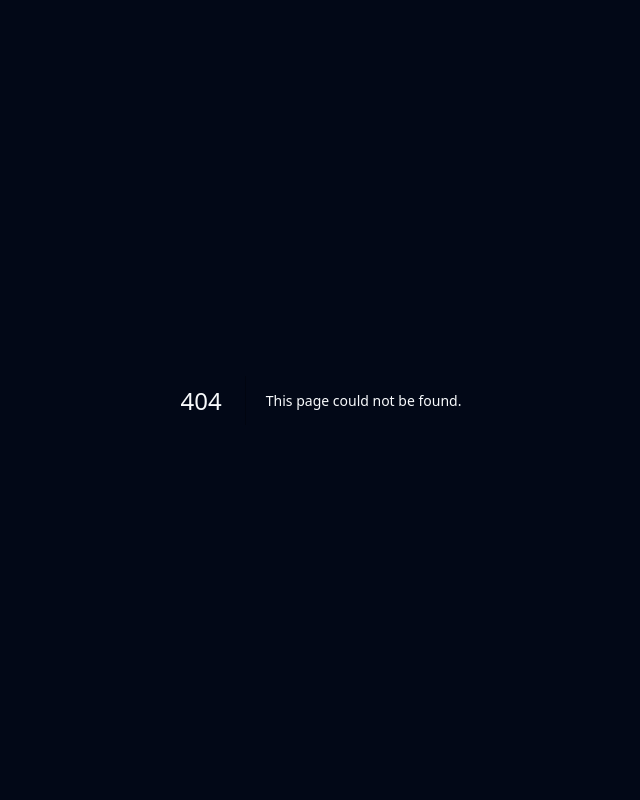
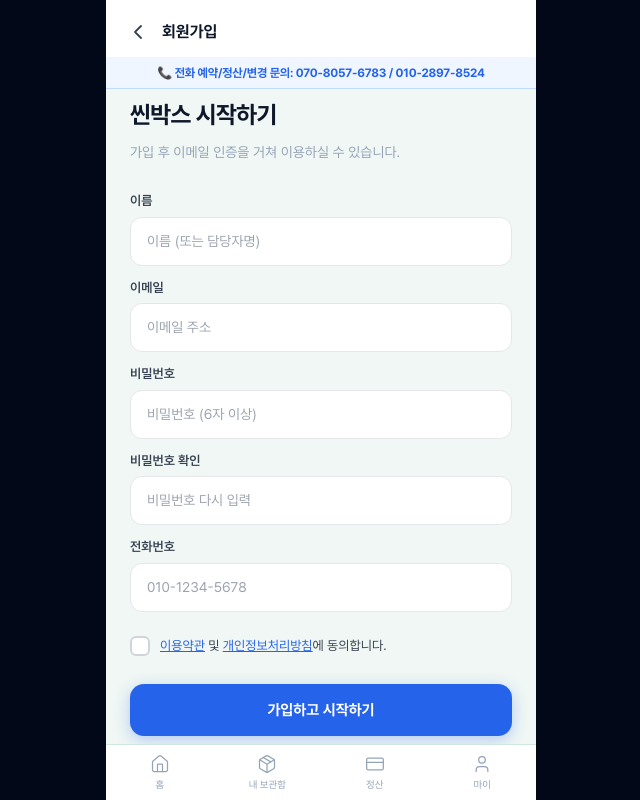
Before and after one commit to sangshin82-crypto/scene-box, a Next.js app: page /signup in a window 1280 px wide. Before the commit this address had no page. Shown: the top 800 px of the page, without its empty margins (319-959 px from the left). Built offline with nearby package versions, Linux system fonts and the light colour scheme; no server answers.

Commit message:
feat: 이메일 회원가입 페이지 추가 (이메일 인증 방식)

```diff
--- a/src/app/(customer)/page.tsx
+++ b/src/app/(customer)/page.tsx
@@ -296,6 +296,14 @@ export default function LandingPage() {
           <p style={{ textAlign: "center", fontSize: 11, color: "#94A3B8", marginTop: 8 }}>
             복잡한 정보 입력 없이 1초 만에 가입됩니다.
           </p>
+          <p style={{ textAlign: "center", fontSize: 13, color: "#6B7280", marginTop: 16 }}>
+            카카오 계정이 없으신가요?{" "}
+            <a href="/signup" style={{ color: "#2563EB", fontWeight: 600, textDecoration: "none" }}>이메일로 회원가입</a>
+          </p>
+          <p style={{ textAlign: "center", fontSize: 13, color: "#6B7280", marginTop: 16 }}>
+            카카오 계정이 없으신가요?{" "}
+            <a href="/signup" style={{ color: "#2563EB", fontWeight: 600, textDecoration: "none" }}>이메일로 회원가입</a>
+          </p>
         </div>
 
         {/* ── FOOTER INFO ── */}
--- /dev/null
+++ b/src/app/(customer)/signup/page.tsx
@@ -0,0 +1,179 @@
+"use client";
+
+import { useState } from "react";
+import { useRouter } from "next/navigation";
+import { supabase } from "@/app/lib/supabase";
+import { ChevronLeft } from "lucide-react";
+
+const BLUE = "#2563EB";
+
+export default function SignupPage() {
+  const router = useRouter();
+  const [form, setForm] = useState({
+    name: "",
+    email: "",
+    password: "",
+    passwordConfirm: "",
+    phone: "",
+  });
+  const [isSubmitting, setIsSubmitting] = useState(false);
+  const [agree, setAgree] = useState(false);
+
+  const update = (key: string, value: string) =>
+    setForm((p) => ({ ...p, [key]: value }));
+
+  const handleSignup = async () => {
+    // 유효성 검사
+    if (!form.name.trim()) return alert("이름을 입력해주세요.");
+    if (!form.email.trim()) return alert("이메일을 입력해주세요.");
+    if (form.password.length < 6) return alert("비밀번호는 6자 이상이어야 합니다.");
+    if (form.password !== form.passwordConfirm) return alert("비밀번호가 일치하지 않습니다.");
+    if (!form.phone.trim()) return alert("전화번호를 입력해주세요.");
+    if (!agree) return alert("이용약관에 동의해주세요.");
+
+    setIsSubmitting(true);
+    try {
+      // 1) Supabase Auth 회원가입
+      const { data, error } = await supabase.auth.signUp({
+        email: form.email,
+        password: form.password,
+        options: {
+          data: { name: form.name, phone: form.phone },
+        },
+      });
+
+      if (error) {
+        if (error.message.includes("already registered")) {
+          alert("이미 가입된 이메일입니다. 로그인해주세요.");
+        } else {
+          alert("회원가입 실패: " + error.message);
+        }
+        setIsSubmitting(false);
+        return;
+      }
+
+      // 2) clients 테이블에 고객 정보 저장
+      if (data.user) {
+        const { error: clientError } = await supabase.from("clients").insert({
+          id: data.user.id,
+          name: form.name,
+          contact_name: form.name,
+          contact_phone: form.phone,
+          contact_email: form.email,
+          is_active: true,
+        });
+        if (clientError) console.error("clients 저장 실패:", clientError.message);
+      }
+
+      alert(
+        "회원가입 신청이 완료되었습니다! 📧\n\n" +
+        form.email + " 로 인증 메일을 보냈습니다.\n" +
+        "메일의 인증 링크를 클릭하신 후 로그인해주세요.\n\n" +
+        "(메일이 안 보이면 스팸함을 확인해주세요)"
+      );
+      window.location.href = "/";
+    } catch (err: any) {
+      alert("처리 중 오류가 발생했습니다: " + err.message);
+      setIsSubmitting(false);
+    }
+  };
+
+  const inputStyle = {
+    width: "100%",
+    padding: "13px 16px",
+    borderRadius: 12,
+    border: "1px solid #E5E7EB",
+    fontSize: 14,
+    marginBottom: 12,
+    boxSizing: "border-box" as const,
+    color: "#111827",
+    background: "#fff",
+    outline: "none",
+  };
+
+  return (
+    <div style={{
+      background: "#F0F7F4",
+      minHeight: "100vh",
+      fontFamily: "'Pretendard','Apple SD Gothic Neo',sans-serif",
+      display: "flex",
+      justifyContent: "center",
+    }}>
+      <div style={{ width: "100%", maxWidth: 430, minHeight: "100vh", display: "flex", flexDirection: "column" }}>
+
+        {/* 헤더 */}
+        <div style={{ background: "#fff", borderBottom: "0.5px solid #D1E8DF" }}
+          className="flex items-center px-4 py-4">
+          <button onClick={() => router.back()} style={{ background: "none", border: "none", cursor: "pointer", padding: 4 }}>
+            <ChevronLeft size={24} color="#374151" strokeWidth={1.8} />
+          </button>
+          <span style={{ fontSize: 16, fontWeight: 700, color: "#0F172A", marginLeft: 8 }}>회원가입</span>
+        </div>
+
+        {/* 폼 */}
+        <div style={{ padding: "32px 24px", flex: 1 }}>
+          <div style={{ marginBottom: 28 }}>
+            <h1 style={{ fontSize: 24, fontWeight: 800, color: "#0F172A", letterSpacing: "-0.5px", marginBottom: 8 }}>
+              씬박스 시작하기
+            </h1>
+            <p style={{ fontSize: 14, color: "#94A3B8", lineHeight: 1.6 }}>
+              가입 후 이메일 인증을 거쳐 이용하실 수 있습니다.
+            </p>
+          </div>
+
+          <label style={{ fontSize: 13, fontWeight: 600, color: "#374151", display: "block", marginBottom: 6 }}>이름</label>
+          <input type="text" placeholder="이름 (또는 담당자명)" value={form.name}
+            onChange={(e) => update("name", e.target.value)} style={inputStyle} />
+
+          <label style={{ fontSize: 13, fontWeight: 600, color: "#374151", display: "block", marginBottom: 6 }}>이메일</label>
+          <input type="email" placeholder="이메일 주소" value={form.email}
+            onChange={(e) => update("email", e.target.value)} style={inputStyle} />
+
+          <label style={{ fontSize: 13, fontWeight: 600, color: "#374151", display: "block", marginBottom: 6 }}>비밀번호</label>
+          <input type="password" placeholder="비밀번호 (6자 이상)" value={form.password}
+            onChange={(e) => update("password", e.target.value)} style={inputStyle} />
+
+          <label style={{ fontSize: 13, fontWeight: 600, color: "#374151", display: "block", marginBottom: 6 }}>비밀번호 확인</label>
+          <input type="password" placeholder="비밀번호 다시 입력" value={form.passwordConfirm}
+            onChange={(e) => update("passwordConfirm", e.target.value)} style={inputStyle} />
+
+          <label style={{ fontSize: 13, fontWeight: 600, color: "#374151", display: "block", marginBottom: 6 }}>전화번호</label>
+          <input type="tel" placeholder="010-1234-5678" value={form.phone}
+            onChange={(e) => update("phone", e.target.value)} style={inputStyle} />
+
+          {/* 약관 동의 */}
+          <button onClick={() => setAgree((p) => !p)}
+            style={{ display: "flex", alignItems: "center", gap: 10, background: "none", border: "none", cursor: "pointer", padding: "8px 0", marginTop: 4, marginBottom: 20 }}>
+            <div style={{
+              width: 20, height: 20, borderRadius: 6,
+              border: `2px solid ${agree ? BLUE : "#D1D5DB"}`,
+              background: agree ? BLUE : "#fff",
+              display: "flex", alignItems: "center", justifyContent: "center", flexShrink: 0,
+            }}>
+              {agree && <span style={{ color: "#fff", fontSize: 12, fontWeight: 900 }}>✓</span>}
+            </div>
+            <span style={{ fontSize: 13, color: "#374151" }}>
+              <a href="/terms" target="_blank" style={{ color: BLUE, textDecoration: "underline" }}>이용약관</a> 및{" "}
+              <a href="/privacy" target="_blank" style={{ color: BLUE, textDecoration: "underline" }}>개인정보처리방침</a>에 동의합니다.
+            </span>
+          </button>
+
+          <button onClick={handleSignup} disabled={isSubmitting}
+            style={{
+              width: "100%", padding: "15px 0", borderRadius: 14, border: "none",
+              background: isSubmitting ? "#93C5FD" : BLUE, color: "#fff",
+              fontSize: 15, fontWeight: 700, cursor: isSubmitting ? "not-allowed" : "pointer",
+              boxShadow: "0 4px 16px rgba(37,99,235,0.3)", transition: "all 0.2s",
+            }}>
+            {isSubmitting ? "가입 처리 중..." : "가입하고 시작하기"}
+          </button>
+
+          <p style={{ textAlign: "center", fontSize: 13, color: "#94A3B8", marginTop: 16 }}>
+            이미 계정이 있으신가요?{" "}
+            <a href="/" style={{ color: BLUE, fontWeight: 600, textDecoration: "none" }}>로그인</a>
+          </p>
+        </div>
+      </div>
+    </div>
+  );
+}
```
